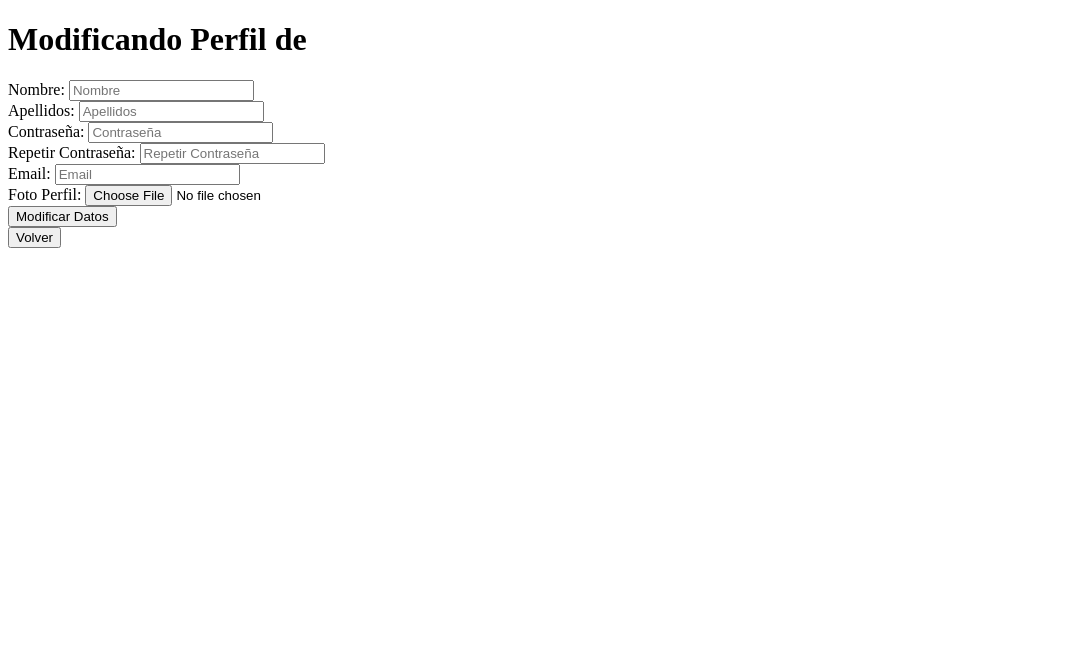
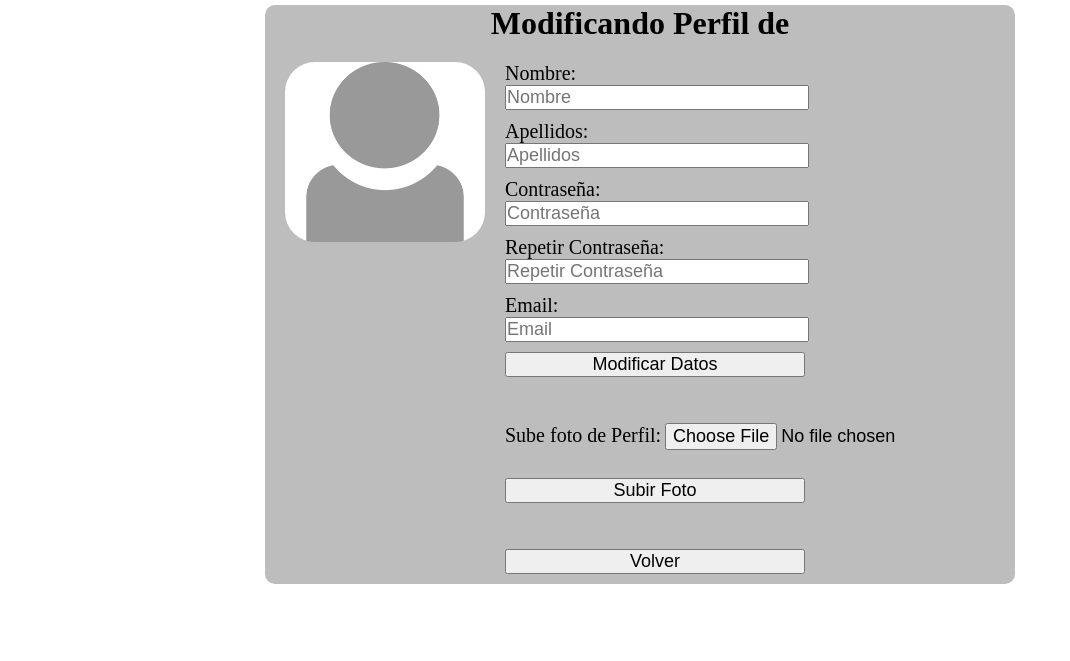
Before and after one commit to manureyesi/Chat_PHP, a PHP site: page /perfil.php in a window 1280 px wide. Shown: the top 661 px of the page, without its empty margins (0-1070 px from the left). Run offline with PHP 8.4, Linux system fonts and the light colour scheme; the visitor is signed in with stand-in values (Sample User, id 1); data comes from the database, SQL or seed files in the repository; data that the repository does not hold is empty.

Commit message:
Perfil Preparado

```diff
--- /dev/null
+++ b/css/style_perfil.css
@@ -0,0 +1,57 @@
+*{
+	margin: 0;
+	padding: 0;
+}
+
+div#contenedor{
+	min-width: 750px;
+	margin: 0 auto;
+	margin-top: 5px;
+	width: 40%;
+	background-color: #BDBDBD;
+	border-radius: 10px;
+}
+h1{
+	text-align: center;
+	padding-bottom: 20px;
+}
+div#fotoPerfil{
+	padding-left: 20px;
+	padding-right: 20px;
+	float: left;
+	width: 200px;
+	height: 600px;
+}
+img{
+	border-radius: 30px;
+	width: 200px;
+	height: 180px;
+}
+label{
+	font-size: 20px;
+}
+input{
+	font-size: 18px;
+	width: 300px;
+	margin-bottom: 10px;
+}
+
+@media screen and (max-width: 850px){
+
+	div#contenedor{
+		min-width: 450px;
+		width: 100%;
+	}
+	div#fotoPerfil{
+		padding-left: 20px;
+		padding-right: 20px;
+		float: none;
+		width: 200px;
+		height: 200px;
+	}
+	div#formulario{
+		padding-left: 30px;
+	}
+
+
+}
--- a/logUsuarios.txt
+++ b/logUsuarios.txt
@@ -1 +1,5 @@
-manu inicio sesion a las 10:28:23 Thursday 22nd February 2018 desde IP: 127.0.0.1
+manu inicio sesion a las 08:49:07 Friday 23rd February 2018 desde IP: 127.0.0.1
+manu inicio sesion a las 08:59:45 Friday 23rd February 2018 desde IP: 127.0.0.1
+manu inicio sesion a las 09:14:51 Friday 23rd February 2018 desde IP: 127.0.0.1
+prueba1 inicio sesion a las 10:05:52 Friday 23rd February 2018 desde IP: 127.0.0.1
+manu inicio sesion a las 10:18:40 Friday 23rd February 2018 desde IP: 127.0.0.1
--- a/perfil.php
+++ b/perfil.php
@@ -15,6 +15,8 @@
 		</title>
 
 		<link rel="icon" href="img/chat.png" type="image/png" sizes="16x16">
+
+		<link href="css/style_perfil.css" rel="stylesheet" type="text/css">
 
 		<?php
 
@@ -51,7 +53,6 @@
 
 		<?php
 
-
 			$sql = $conexion ->prepare("SELECT * FROM usuarios WHERE usuario = ?");
 
 				$datos = array($_SESSION["usuario"]);
@@ -66,6 +67,13 @@
 				$apellidos = $row["apellidos"];
 				$email = $row["email"];
 
+				$existe = false;
+
+				if($row["fotoPerfil"] != NULL){
+					$existe = true;
+					$dirFoto = $row["fotoPerfil"];
+				}
+
 			}
 
 		?>
@@ -74,31 +82,81 @@
 
 			<h1>Modificando Perfil de <?php echo $nombre; ?></h1>
 
-			<form method="post" action="pruebaPHP.php">
+			<div id="fotoPerfil">
 
-				<label for="nombre">Nombre:</label>
-				<input type="text" id="nombre" name="nombre" placeholder="Nombre" value="<?php echo $nombre; ?>"><br>
+				<?php
 
-				<label for="apellidos">Apellidos:</label>
-				<input type="text" id="apellidos" name="apellidos" placeholder="Apellidos" value="<?php echo $apellidos; ?>"><br>
+					if($existe == false){
 
-				<label for="contrasena">Contraseña:</label>
-				<input type="password" id="contrasena" name="pass1" placeholder="Contraseña"><br>
+						echo "<img id='perfil' src='img/perfil/fotodefecto.png'>";
+					}
+					else{
 
-				<label for="repContrasena">Repetir Contraseña:</label>
-				<input type="password" id="repContrasena" name="pass2" placeholder="Repetir Contraseña"><br>
+						echo "<img id='perfil' src='". $row["fotoPerfil"] ."'>";
 
-				<label for="email">Email:</label>
-				<input type="email" id="email" name="email" placeholder="Email" value="<?php echo $email; ?>"><br>
+					}
 
-				<label for="perfil">Foto Perfil:</label>
-				<input type="file" id="perfil" name="archivo-a-subir"><br>
+				?>
 
-				<input type="submit" name="modificar" id="modificar" value="Modificar Datos"><br>
-				<input type="submit" name="volver" id="volver" value="Volver">
+			</div>
 
-			</form>
+			<div id="formulario">
+				<form method="post">
 
+					<label for="nombre">Nombre:</label><br>
+					<input type="text" id="nombre" name="nombre" placeholder="Nombre" value="<?php echo $nombre; ?>"><br>
+
+					<label for="apellidos">Apellidos:</label><br>
+					<input type="text" id="apellidos" name="apellidos" placeholder="Apellidos" value="<?php echo $apellidos; ?>"><br>
+
+					<label for="contrasena">Contraseña:</label><br>
+					<input type="password" id="contrasena" name="pass1" placeholder="Contraseña"><br>
+
+					<label for="repContrasena">Repetir Contraseña:</label><br>
+					<input type="password" id="repContrasena" name="pass2" placeholder="Repetir Contraseña"><br>
+
+					<label for="email">Email:</label><br>
+					<input type="email" id="email" name="email" placeholder="Email" value="<?php echo $email; ?>"><br>
+
+					<input type="submit" name="modificar" value="Modificar Datos">
+
+				</form>
+
+				<br>
+				<br>
+
+				<form action="php/subirFotoPerfil.php" method="post" enctype="multipart/form-data">
+
+					<?php
+						if($existe == true){
+							echo "<label for='fotoPerfil'>Cambiar foto Perfil:</label>";
+						}
+						else{
+							echo "<label for='fotoPerfil'>Sube foto de Perfil:</label>";
+						}
+					?>
+					<input type="file" name="fotoPerfil" id="fotoPerfil">
+					<br/>
+					<br/>
+
+					<?php
+						if($existe == true){
+							echo "<input type='submit' value='Cambia Foto' name='submit'>";
+						}
+						else{
+							echo "<input type='submit' value='Subir Foto' name='submit'>";
+						}
+					?>
+
+				</form>
+
+				<br>
+				<br>
+
+				<form method="post">
+					<input type="submit" name="volver" value="Volver">
+				</form>
+			</div>
 			<span id="errores"></span>
 
 
```
Also changed, not shown: css/style_usuario.css (+10 -0 lines), php/modificarPerfil.php (+0 -27 lines), php/subirFotoPerfil.php (added, +55 -0 lines), pruebaPHP.php (deleted, +0 -14 lines), img/perfil/perfilmanu.jpg (added), img/perfil/perfilmanu.png (added).
